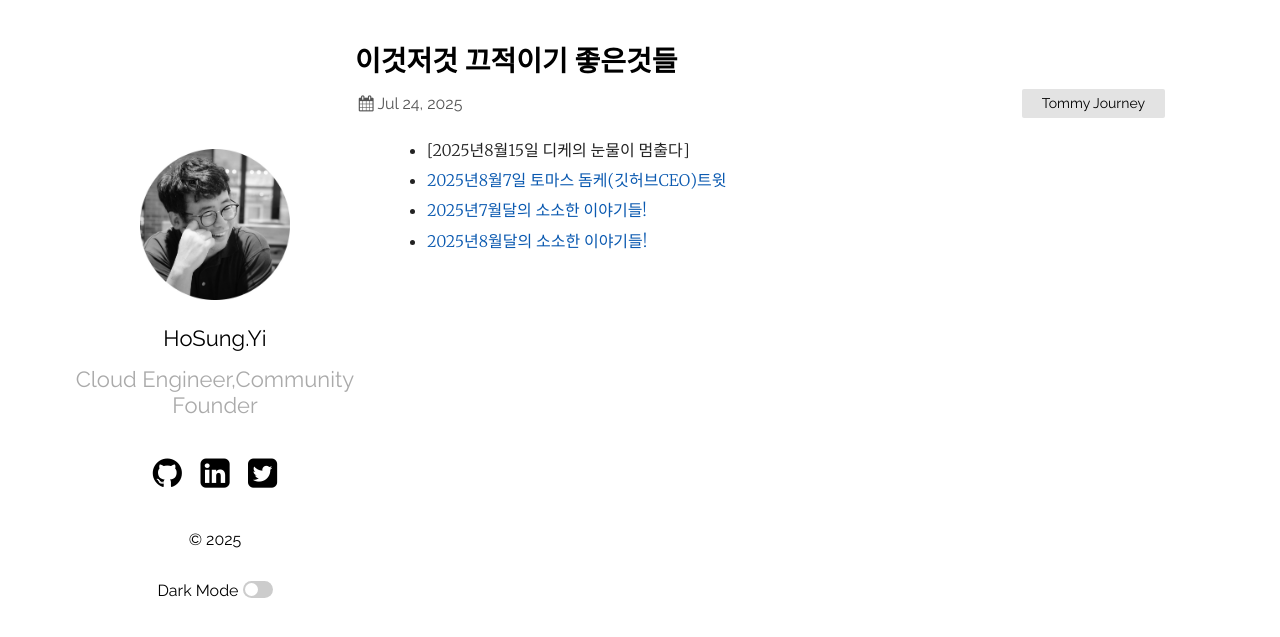
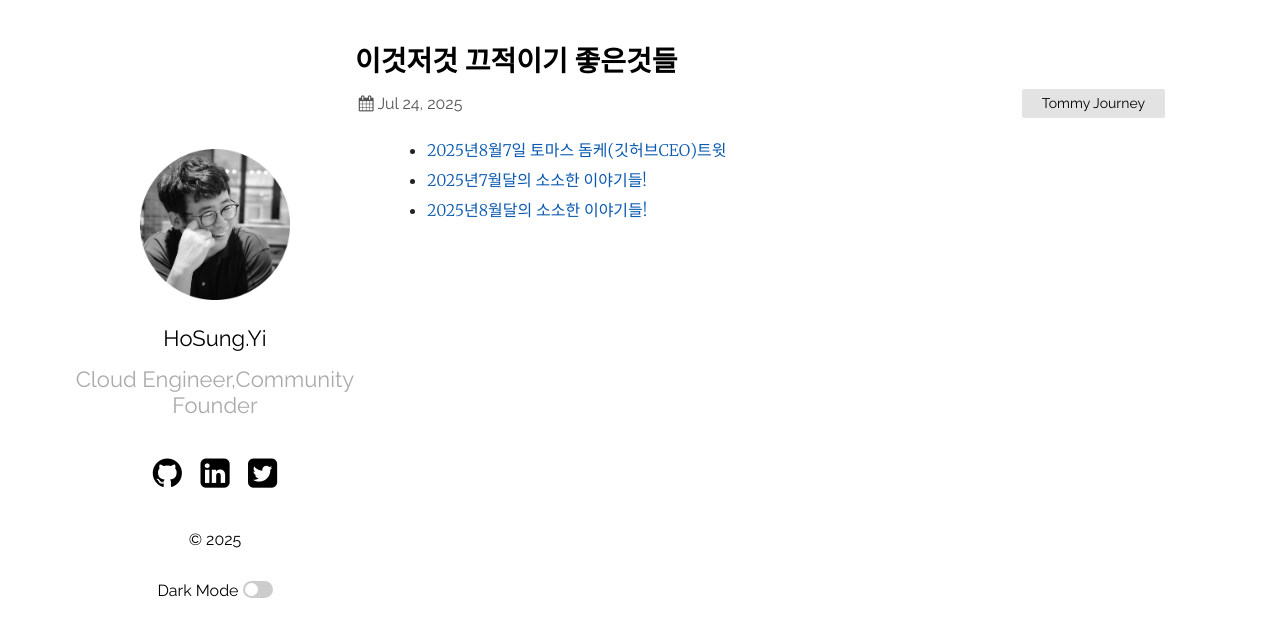
Before and after one commit to hslee77/hslee77.github.io, a Jekyll site: the page built from _posts/2025-07-24-Journey.md, in a window 1280 px wide. Shown: the top 637 px of the page. Built offline with Jekyll 4.4.1, drawn with Linux system fonts in a browser that asks for light colours.

Commit message:
journey v2.8

```diff
--- a/_posts/2025-07-24-Journey.md
+++ b/_posts/2025-07-24-Journey.md
@@ -5,7 +5,6 @@ date:   2025-07-24 15:10:36 +0900
 categories: [Tommy Journey]
 ---
 
-- [2025년8월15일 디케의 눈물이 멈출다]
 - [2025년8월7일 토마스 돔케(깃허브CEO)트윗 ](https://hslee77.github.io/wiki/memo/2025-08-07-AIliter.html)
 - [2025년7월달의 소소한 이야기들! ](https://hslee77.github.io/wiki/memo/2025-07-21-github.html)
 - [2025년8월달의 소소한 이야기들! ](https://hslee77.github.io/wiki/memo/2025-08-03-Aug.html)
```
